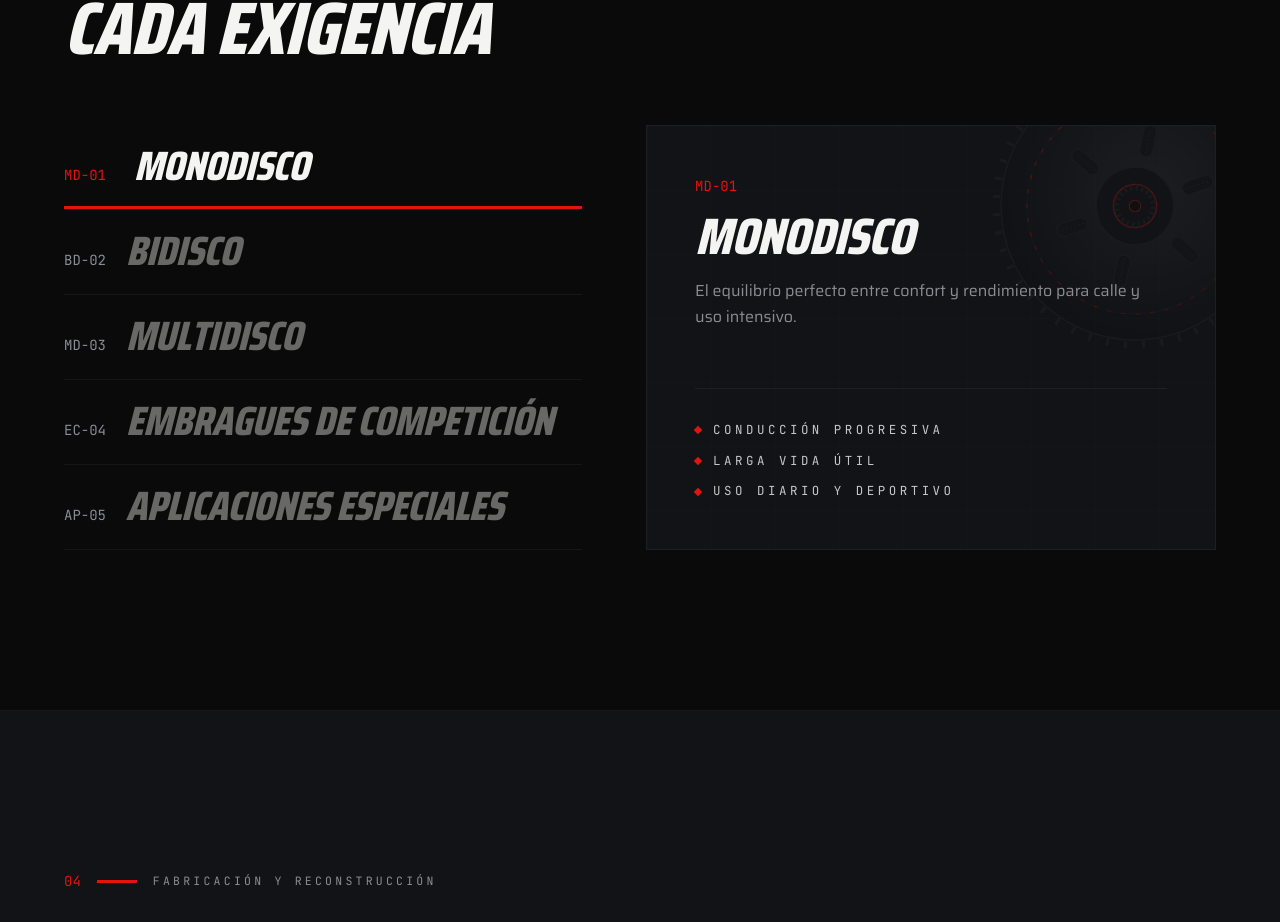
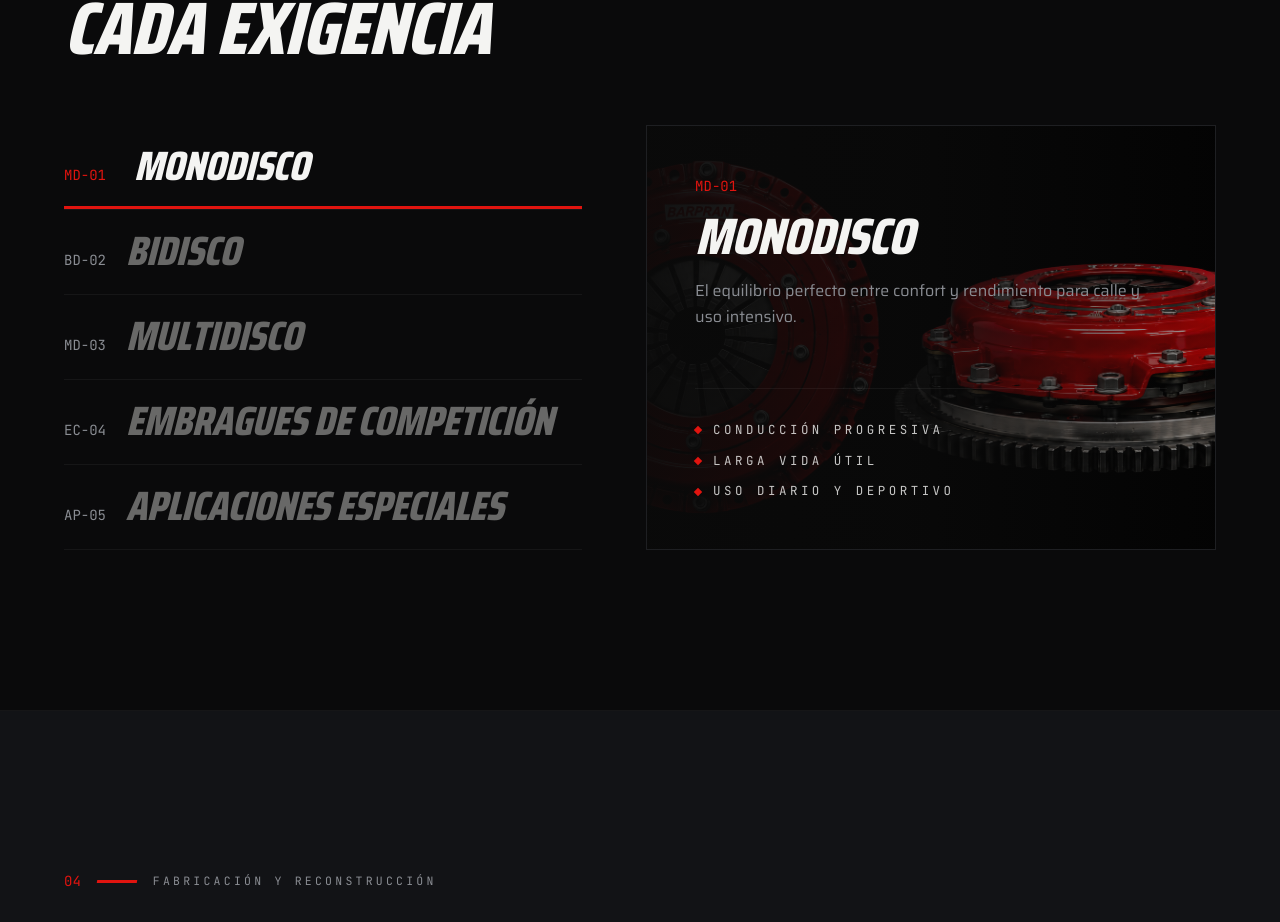
Before and after one commit to barpranembragues/barpran-website, a Next.js app: page / in a window 1280 px wide. Shown: the part 4114-5036 px from the top of the page. Built offline with nearby package versions, Linux system fonts and the light colour scheme.

Commit message:
Update Products.tsx

```diff
--- a/src/components/sections/Products.tsx
+++ b/src/components/sections/Products.tsx
@@ -79,6 +79,12 @@ export default function Products() {
                 animate={{ opacity: 1, y: 0 }}
                 exit={{ opacity: 0, y: -24 }}
                 transition={{ duration: 0.5, ease: EASE_RACE }}
+                style={{
+  backgroundImage: `linear-gradient(90deg, rgba(10,10,10,0.96) 0%, rgba(10,10,10,0.85) 45%, rgba(10,10,10,0.35) 100%), url(${item.imagen})`,
+  backgroundSize: "cover",
+  backgroundPosition: "center center",
+  backgroundRepeat: "no-repeat",
+}}
                 className="relative flex h-full flex-col justify-between p-8 md:p-12"
               >
                 <div>
```
